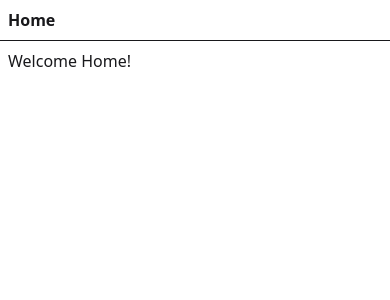
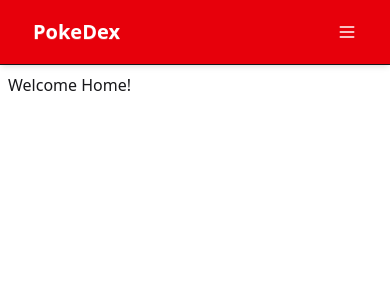
Before and after one commit to EliasEgel/react-mvp, a React (Vite) app in the folder pokedex-explorer/: page / in a window 390 px wide. Shown: the top 300 px of the page. Built offline with nearby package versions, Linux system fonts and the light colour scheme.

Commit message:
added navbar component available on alll pages

```diff
--- /dev/null
+++ b/pokedex-explorer/src/components/Navigation.tsx
@@ -0,0 +1,75 @@
+import { Link } from "@tanstack/react-router";
+
+function Navigation() {
+  return (
+    <>
+      <div className="navbar bg-red-600 text-white shadow-md px-4">
+        {/* Left: Logo/Brand */}
+        <div className="flex-1">
+          <Link
+            to="/"
+            className="btn btn-ghost text-xl text-white hover:bg-red-700"
+          >
+            PokeDex
+          </Link>
+        </div>
+
+        {/* Right: Hamburger for mobile */}
+        <div className="flex-none lg:hidden">
+          <div className="dropdown dropdown-end">
+            <label
+              tabIndex={0}
+              className="btn btn-ghost text-white hover:bg-red-700"
+            >
+              <svg
+                xmlns="http://www.w3.org/2000/svg"
+                className="h-5 w-5"
+                fill="none"
+                viewBox="0 0 24 24"
+                stroke="currentColor"
+              >
+                <path
+                  strokeLinecap="round"
+                  strokeLinejoin="round"
+                  strokeWidth={2}
+                  d="M4 6h16M4 12h16M4 18h16"
+                />
+              </svg>
+            </label>
+            <ul
+              tabIndex={0}
+              className="menu menu-sm dropdown-content mt-3 z-[1] p-2 shadow bg-red-500 text-white rounded-box w-52"
+            >
+              <li>
+                <Link to="/">Home</Link>
+              </li>
+              <li>
+                <a>Favorites</a>
+              </li>
+              <li>
+                <a>About</a>
+              </li>
+            </ul>
+          </div>
+        </div>
+
+        {/* Right: Menu for desktop */}
+        <div className="hidden lg:flex">
+          <ul className="menu menu-horizontal px-1">
+            <li className="hover:bg-red-700">
+              <a>Home</a>
+            </li>
+            <li className="hover:bg-red-700">
+              <a>Favorites</a>
+            </li>
+            <li className="hover:bg-red-700">
+              <a>About</a>
+            </li>
+          </ul>
+        </div>
+      </div>
+    </>
+  );
+}
+
+export default Navigation;
--- a/pokedex-explorer/src/routes/__root.tsx
+++ b/pokedex-explorer/src/routes/__root.tsx
@@ -1,17 +1,15 @@
-import { createRootRoute, Link, Outlet } from '@tanstack/react-router'
-import { TanStackRouterDevtools } from '@tanstack/react-router-devtools'
+import { createRootRoute, Link, Outlet } from "@tanstack/react-router";
+import { TanStackRouterDevtools } from "@tanstack/react-router-devtools";
+import Navigation from "../components/navigation";
 
 export const Route = createRootRoute({
   component: () => (
     <>
-      <div className="p-2 flex gap-2">
-        <Link to="/" className="[&.active]:font-bold">
-          Home
-        </Link>{' '}
-      </div>
+      <Navigation />
+
       <hr />
       <Outlet />
       <TanStackRouterDevtools />
     </>
   ),
-})
+});
```
